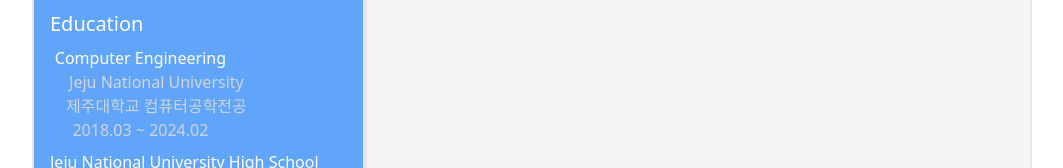
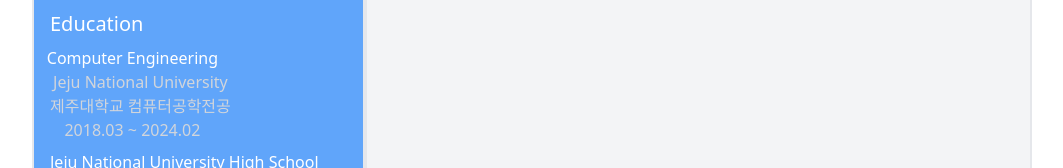
Before and after one commit to codearchitect99/resume, a React (Create React App) app: page / in a window 1280 px wide. Shown: the part 584-752 px from the top of the page, without its empty margins (108-1171 px from the left). Built offline with nearby package versions, Linux system fonts and the light colour scheme.

Commit message:
코드 수정

```diff
--- a/src/components/Profile.tsx
+++ b/src/components/Profile.tsx
@@ -2,23 +2,22 @@
 
 const Profile: React.FC = () => {
     // 학력 정보 데이터
-    const majorData = [
+    const educationData = [
         {
             title: "Computer Engineering",
             institution: "Jeju National University",
             department: "제주대학교 컴퓨터공학전공",
             date: "2018.03 ~ 2024.02",
         },
-        // 다른 학력 정보도 여기에 추가할 수 있습니다.
     ];
-    // 학력 정보 데이터
+
+    // 학력 정보 데이터 (졸업 정보)
     const graduatedData = [
         {
             title: "Jeju National University High School",
             department: "제주사대부고",
             date: "2015.03 ~ 2018.02",
         },
-        // 다른 학력 정보도 여기에 추가할 수 있습니다.
     ];
 
     // 연락 정보 데이터
@@ -38,7 +37,6 @@
             text: "career.programmers.co.kr/job_profiles",
             link: "https://career.programmers.co.kr/pr/ysw991106_6466",
         },
-        // 다른 연락 정보도 여기에 추가할 수 있습니다.
     ];
 
     return (
@@ -92,12 +90,12 @@
                     <div className="grid justify-start w-max">
                         <p className="text-white ml-4 mt-5 text-xl">Education</p>
                     </div>
-                    {majorData.map((item, index) => (
+                    {educationData.map((item, index) => (
                         <div className="grid justify-start w-max" key={index}>
                             <p className="text-white">{item.title}</p>
-                            <p className="text-gray-300 ml-8">{item.institution}</p>
-                            <p className="text-gray-300 ml-8">{item.department}</p>
-                            <p className="text-gray-300 ">{item.date}</p>
+                            <p className="text-gray-300 ml-4">{item.institution}</p>
+                            <p className="text-gray-300 ml-4">{item.department}</p>
+                            <p className="text-gray-300">{item.date}</p>
                         </div>
                     ))}
                     {graduatedData.map((item, index) => (
```
